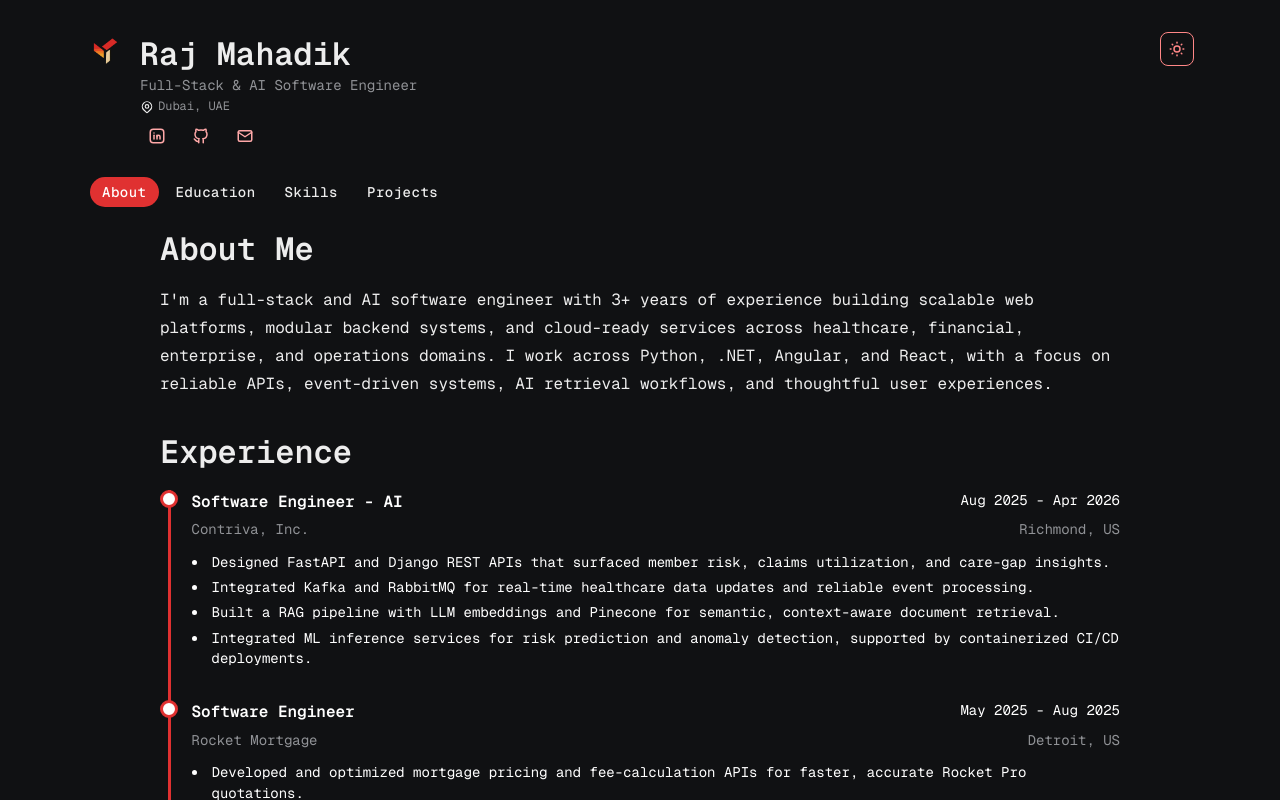
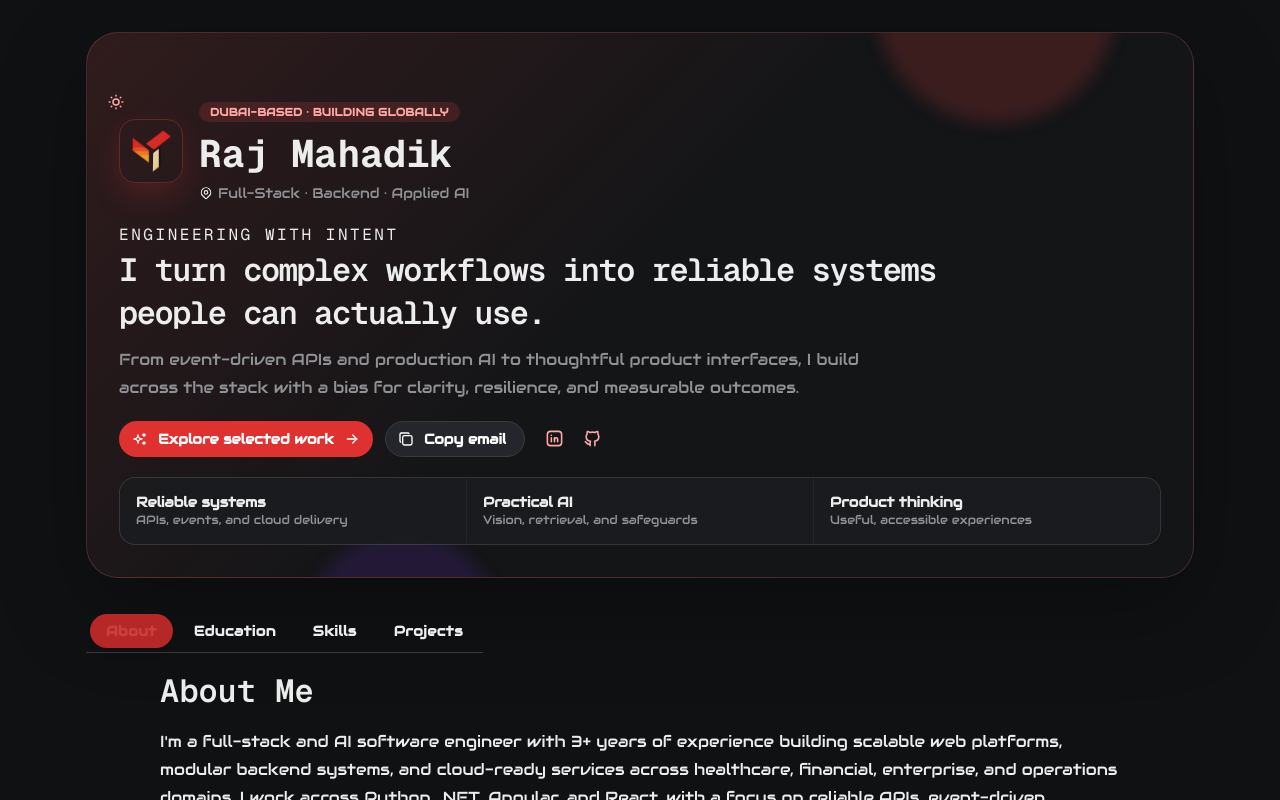
Before and after one commit to raj291/MyPortfolio, a Next.js app: page / in a window 1280 px wide. Shown: the top 800 px of the page. Built offline with nearby package versions, Linux system fonts and the light colour scheme.

Commit message:
Refresh portfolio with project case studies

```diff
--- a/app/globals.css
+++ b/app/globals.css
@@ -45,6 +45,129 @@ a {
   text-decoration: none;
 }
 
+.portfolio-hero {
+  position: relative;
+  overflow: hidden;
+  border: 1px solid rgba(239, 68, 68, 0.18);
+  background:
+    linear-gradient(135deg, rgba(239, 68, 68, 0.08), transparent 46%),
+    var(--mantine-color-body);
+  box-shadow: 0 24px 70px rgba(15, 23, 42, 0.08);
+}
+
+html[data-mantine-color-scheme='dark'] .portfolio-hero {
+  border-color: rgba(248, 113, 113, 0.22);
+  background:
+    linear-gradient(135deg, rgba(239, 68, 68, 0.13), transparent 48%),
+    #141517;
+  box-shadow: 0 30px 90px rgba(0, 0, 0, 0.28);
+}
+
+.hero-content {
+  position: relative;
+  z-index: 1;
+}
+
+.hero-glow {
+  position: absolute;
+  border-radius: 999px;
+  filter: blur(8px);
+  pointer-events: none;
+}
+
+.hero-glow-one {
+  width: 240px;
+  height: 240px;
+  top: -150px;
+  right: 7%;
+  background: rgba(239, 68, 68, 0.18);
+}
+
+.hero-glow-two {
+  width: 190px;
+  height: 190px;
+  bottom: -145px;
+  left: 20%;
+  background: rgba(124, 58, 237, 0.15);
+}
+
+.theme-toggle {
+  position: absolute;
+  top: var(--mantine-spacing-lg);
+  right: var(--mantine-spacing-lg);
+  z-index: 2;
+}
+
+.hero-avatar {
+  flex: 0 0 auto;
+  border: 1px solid rgba(239, 68, 68, 0.3);
+  box-shadow: 0 12px 30px rgba(239, 68, 68, 0.18);
+}
+
+.hero-name {
+  font-family: var(--font-pixel), var(--font-geist), monospace;
+  font-size: clamp(1.9rem, 5vw, 2.8rem);
+  line-height: 1;
+}
+
+.hero-eyebrow,
+.project-eyebrow {
+  color: var(--mantine-color-red-6);
+  font-family: var(--font-geist), monospace;
+  font-size: 0.7rem;
+  font-weight: 800;
+  letter-spacing: 0.16em;
+}
+
+.hero-statement {
+  max-width: 850px;
+  margin-top: 0.35rem;
+  font-size: clamp(1.75rem, 5vw, 3.35rem);
+  line-height: 1.08;
+  letter-spacing: -0.045em;
+  text-wrap: balance;
+}
+
+.hero-principles {
+  display: grid;
+  grid-template-columns: repeat(3, minmax(0, 1fr));
+  gap: 1px;
+  overflow: hidden;
+  border: 1px solid rgba(127, 127, 127, 0.18);
+  border-radius: var(--mantine-radius-lg);
+  background: rgba(127, 127, 127, 0.16);
+}
+
+.hero-principles > div {
+  padding: 0.9rem 1rem;
+  background: color-mix(in srgb, var(--mantine-color-body) 92%, transparent);
+}
+
+.portfolio-tabs-list {
+  border-bottom: 1px solid var(--mantine-color-default-border);
+}
+
+.portfolio-tab {
+  position: relative;
+  z-index: 1;
+  border: 0;
+  border-radius: var(--mantine-radius-xl);
+  font-size: var(--mantine-font-size-sm);
+  font-weight: 600;
+  letter-spacing: 0.03em;
+  transition: color 180ms ease, background-color 180ms ease;
+}
+
+.portfolio-tab[data-active] {
+  border: 0;
+  color: var(--mantine-color-white);
+  background: transparent;
+}
+
+.portfolio-tab:hover:not([data-active]) {
+  background: var(--mantine-color-default-hover);
+}
+
 @media (prefers-color-scheme: dark) {
   html {
     color-scheme: dark;
@@ -66,7 +189,26 @@ a {
 }
 
 .project-card {
+  position: relative;
+  overflow: hidden;
   transition: transform 0.2s ease, box-shadow 0.2s ease;
+}
+
+.project-card[data-featured='true'] {
+  border-color: rgba(239, 68, 68, 0.36);
+}
+
+.project-card[data-featured='true']::before {
+  position: absolute;
+  inset: 0 0 auto;
+  height: 3px;
+  content: '';
+  background: linear-gradient(90deg, #ef4444, #f97316, #7c3aed);
+}
+
+.project-impact {
+  padding-left: 0.65rem;
+  border-left: 2px solid var(--mantine-color-red-6);
 }
 
 .project-card:hover {
@@ -88,6 +230,15 @@ a {
   .mantine-Tabs-list::-webkit-scrollbar {
     display: none;
   }
+
+  .hero-principles {
+    grid-template-columns: 1fr;
+  }
+
+  .theme-toggle {
+    top: var(--mantine-spacing-md);
+    right: var(--mantine-spacing-md);
+  }
 }
 
 @media (prefers-reduced-motion: reduce) {
--- a/app/layout.tsx
+++ b/app/layout.tsx
@@ -1,9 +1,10 @@
 import { Geist_Mono, Pixelify_Sans } from "next/font/google";
 import { Audiowide } from "next/font/google";
 import { ReactNode } from "react";
+import type { Metadata } from "next";
 import './globals.css';
 import '@mantine/core/styles.css';
-import { MantineProvider, ColorSchemeScript, createTheme, Container, Text, AppShell, useMantineColorScheme, useMantineTheme } from '@mantine/core';
+import { MantineProvider, ColorSchemeScript, createTheme } from '@mantine/core';
 import FooterPage from "./Footer/page";
 
 // Define Google Font
@@ -24,7 +25,7 @@ const audiowide = Audiowide({
 const geist = Geist_Mono({
   subsets: ["latin"],
   display: 'swap',
-  variable: '--font-audiowide',
+  variable: '--font-geist',
 })
 
 // Create Mantine theme
@@ -48,14 +49,22 @@ const theme = createTheme({
     ],
   },
 });
-export const metadata = {
+export const metadata: Metadata = {
+  metadataBase: new URL('https://rajmahadik.vercel.app'),
   title: 'Raj Mahadik | Full-Stack & AI Software Engineer',
-  description: 'Portfolio of Raj Mahadik, a Dubai-based full-stack and AI software engineer building scalable APIs, cloud platforms, and intelligent applications.',
+  description: 'Dubai-based software engineer building reliable APIs, event-driven platforms, practical AI systems, and thoughtful product experiences.',
+  openGraph: {
+    title: 'Raj Mahadik | Engineering with Intent',
+    description: 'Reliable systems, practical AI, and product-minded engineering.',
+    url: '/',
+    siteName: 'Raj Mahadik',
+    type: 'website',
+  },
 };
 
 export default function RootLayout({ children }: { children: ReactNode }) {
   return (
-    <html lang="en" className={geist.variable}>
+    <html lang="en" className={`${geist.variable} ${pixel.variable} ${audiowide.variable}`}>
       <head>
         <ColorSchemeScript defaultColorScheme="dark" />
         <meta name="viewport" content="width=device-width, initial-scale=1" />
--- a/app/page.tsx
+++ b/app/page.tsx
@@ -2,10 +2,14 @@
 
 import { useEffect, useState, useRef } from 'react';
 import {
+  Badge,
+  Button,
   Group,
   Text,
   Container,
   ActionIcon,
+  Paper,
+  Stack,
   Title,
   useMantineColorScheme,
   useMantineTheme,
@@ -14,20 +18,25 @@ import {
   FloatingIndicator,
   rem
 } from '@mantine/core';
-import { IconBrandGithub, IconBrandLinkedin, IconMail, IconCheck, IconMapPin } from '@tabler/icons-react';
+import {
+  IconArrowRight,
+  IconBrandGithub,
+  IconBrandLinkedin,
+  IconCheck,
+  IconCopy,
+  IconMapPin,
+  IconMoon,
+  IconSparkles,
+  IconSun,
+} from '@tabler/icons-react';
 import { Tooltip, CopyButton } from '@mantine/core';
 
-import { IconSun, IconMoon } from '@tabler/icons-react';
 import logo from '../public/logo.png';
 import AboutPage from './components/About/page';
 import './globals.css';
 import EducationPage from './components/Education/page';
 import ProjectPage from './components/projectsection/page';
 import SkillsSection from './components/Skills/page';
-// Placeholder sections
-//const AboutSection = () => (<><AboutPage/></>);
-//const EducationSection = () => <Text>Education content goes here...</Text>;
-//const SkillsSection = () => <Text>Skills content goes here...</Text>;
 const email = 'rajmahdik29@gmail.com';
 const linkedin = 'https://www.linkedin.com/in/raj-4221111s/';
 const github = 'https://github.com/raj291';
@@ -45,9 +54,7 @@ export default function Portfolio() {
   const tabRefsMap = useRef<Record<string, HTMLButtonElement | null>>({});
 
   const setTabRef = (val: string) => (node: HTMLButtonElement | null) => {
-    if (node) {
-      tabRefsMap.current[val] = node;
-    }
+    tabRefsMap.current[val] = node;
   };
 
   useEffect(() => {
@@ -58,75 +65,92 @@ export default function Portfolio() {
     setColorScheme(dark ? 'light' : 'dark');
   };
 
-  if (!mounted) {
-    return <div>Loading...</div>;
-  }
+  const showProjects = () => {
+    setActiveTab('Projects');
+  };
 
   return (
     <Container size="lg" py="xl">
-      {/* Header */}
-      <Group justify="space-between" align="flex-start" mb="lg" style={{ position: 'relative' }}>
-        <Group align="flex-start" wrap="nowrap" pr={50}>
-          <Avatar src={logo.src} alt="logo" size="md" radius="md" />
-          <div>
-            <Title order={2} style={{ fontFamily: 'var(--font-pixel)' }}>Raj Mahadik</Title>
-            <Text size="sm" c="dimmed">Full-Stack & AI Software Engineer</Text>
-            <Group gap={4} mt={3}>
-              <IconMapPin size={14} aria-hidden="true" />
-              <Text size="xs" c="dimmed">Dubai, UAE</Text>
-            </Group>
-            <Group gap="xs" mt={4}>
-    <Tooltip label="LinkedIn" withArrow>
-      <ActionIcon
-        component="a"
-        href={linkedin}
-        target="_blank"
-        variant="subtle"
-        size="lg"
-        aria-label="Open Raj Mahadik's LinkedIn profile"
-      >
-        <IconBrandLinkedin size={18} />
-      </ActionIcon>
-    </Tooltip>
-
-    <Tooltip label="GitHub" withArrow>
-      <ActionIcon
-        component="a"
-        href={github}
-        target="_blank"
-        variant="subtle"
-        size="lg"
-        aria-label="Open Raj Mahadik's GitHub profile"
-      >
-        <IconBrandGithub size={18} />
-      </ActionIcon>
-    </Tooltip>
-
-    <CopyButton value={email} timeout={2000}>
-      {({ copied, copy }) => (
-        <Tooltip label={copied ? "Copied!" : "Email"} withArrow>
-          <ActionIcon onClick={copy} variant="subtle" size="lg" aria-label="Copy email address">
-            {copied ? <IconCheck size={18} /> : <IconMail size={18} />}
-          </ActionIcon>
-        </Tooltip>
-      )}
-    </CopyButton>
-  </Group>
-          </div>
-
-        </Group>
-
+      <Paper component="header" className="portfolio-hero" radius="xl" p={{ base: 'lg', sm: 'xl' }} mb="xl">
+        <div className="hero-glow hero-glow-one" aria-hidden="true" />
+        <div className="hero-glow hero-glow-two" aria-hidden="true" />
         <ActionIcon
           onClick={toggleColorScheme}
-          variant="outline"
+          variant="subtle"
           size="lg"
           radius="md"
           aria-label="Toggle color scheme"
-          style={{ position: 'absolute', top: 0, right: 0 }}
+          className="theme-toggle"
         >
           {dark ? <IconSun size={18} /> : <IconMoon size={18} />}
         </ActionIcon>
-      </Group>
+
+        <Stack gap="lg" className="hero-content">
+          <Group align="center" wrap="nowrap" pr={42}>
+            <Avatar src={logo.src} alt="Raj Mahadik" size={64} radius="lg" className="hero-avatar" />
+            <div>
+              <Badge color="red" variant="light" radius="xl" mb={7}>
+                Dubai-based · Building globally
+              </Badge>
+              <Title order={1} className="hero-name">Raj Mahadik</Title>
+              <Group gap={5} mt={4}>
+                <IconMapPin size={14} aria-hidden="true" />
+                <Text size="sm" c="dimmed">Full-Stack · Backend · Applied AI</Text>
+              </Group>
+            </div>
+          </Group>
+
+          <div>
+            <Text className="hero-eyebrow">ENGINEERING WITH INTENT</Text>
+            <Title order={2} className="hero-statement">
+              I turn complex workflows into reliable systems people can actually use.
+            </Title>
+            <Text c="dimmed" mt="sm" maw={760} lh={1.7}>
+              From event-driven APIs and production AI to thoughtful product interfaces, I build across the stack with a bias for clarity, resilience, and measurable outcomes.
+            </Text>
+          </div>
+
+          <Group gap="sm">
+            <Button color="red" radius="xl" onClick={showProjects} leftSection={<IconSparkles size={16} />} rightSection={<IconArrowRight size={16} />}>
+              Explore selected work
+            </Button>
+            <CopyButton value={email} timeout={2000}>
+              {({ copied, copy }) => (
+                <Button variant="default" radius="xl" onClick={copy} leftSection={copied ? <IconCheck size={16} /> : <IconCopy size={16} />}>
+                  {copied ? 'Email copied' : 'Copy email'}
+                </Button>
+              )}
+            </CopyButton>
+            <Group gap={4}>
+              <Tooltip label="LinkedIn" withArrow>
+                <ActionIcon component="a" href={linkedin} target="_blank" rel="noreferrer" variant="subtle" size="lg" aria-label="Open Raj Mahadik's LinkedIn profile">
+                  <IconBrandLinkedin size={19} />
+                </ActionIcon>
+              </Tooltip>
+              <Tooltip label="GitHub" withArrow>
+                <ActionIcon component="a" href={github} target="_blank" rel="noreferrer" variant="subtle" size="lg" aria-label="Open Raj Mahadik's GitHub profile">
+                  <IconBrandGithub size={19} />
+                </ActionIcon>
+              </Tooltip>
+            </Group>
+          </Group>
+
+          <div className="hero-principles" aria-label="Engineering focus areas">
+            <div>
+              <Text fw={700} size="sm">Reliable systems</Text>
+              <Text c="dimmed" size="xs">APIs, events, and cloud delivery</Text>
+            </div>
+            <div>
+              <Text fw={700} size="sm">Practical AI</Text>
+              <Text c="dimmed" size="xs">Vision, retrieval, and safeguards</Text>
+            </div>
+            <div>
+              <Text fw={700} size="sm">Product thinking</Text>
+              <Text c="dimmed" size="xs">Useful, accessible experiences</Text>
+            </div>
+          </div>
+        </Stack>
+      </Paper>
 
       {/* Tabs with FloatingIndicator */}
       <Tabs
@@ -134,38 +158,10 @@ export default function Portfolio() {
         onChange={setActiveTab}
         mb="xl"
         variant="pills"
-        styles={(theme) => ({
-          tab: {
-            position: 'relative',
-            zIndex: 1,
-            border: 'none',
-            fontWeight: 500,
-            letterSpacing: 0.5,
-            padding: `${rem(8)} ${rem(12)}`,
-            fontSize: theme.fontSizes.sm,
-            borderRadius: theme.radius.xl,
-            transition: 'all 200ms ease',
-
-            '&[data-active]': {
-              background: 'transparent',
-              border: 'none',
-              color: dark ? theme.white : theme.black,
-            },
-
-            '&:hover': {
-              backgroundColor: dark ? theme.colors.dark[6] : theme.colors.gray[0],
-            },
-          },
-          tabsList: {
-            position: 'relative',
-            borderBottom: `1px solid ${dark ? theme.colors.dark[4] : theme.colors.gray[2]}`,
-            paddingBottom: theme.spacing.xs,
-            gap: rem(4),
-          }
-        })}
       >
         <Tabs.List
           ref={rootRef}
+          className="portfolio-tabs-list"
           style={{
             position: 'relative',
             display: 'inline-flex',
@@ -183,6 +179,7 @@ export default function Portfolio() {
               key={section}
               value={section}
               ref={setTabRef(section)}
+              className="portfolio-tab"
             >
               {section}
             </Tabs.Tab>
```
Also changed, not shown: app/components/projectsection/page.tsx (+60 -29 lines).
